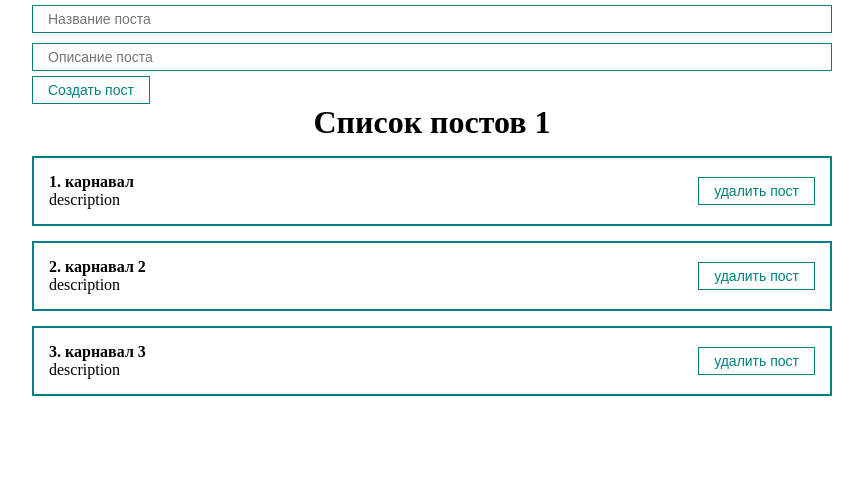
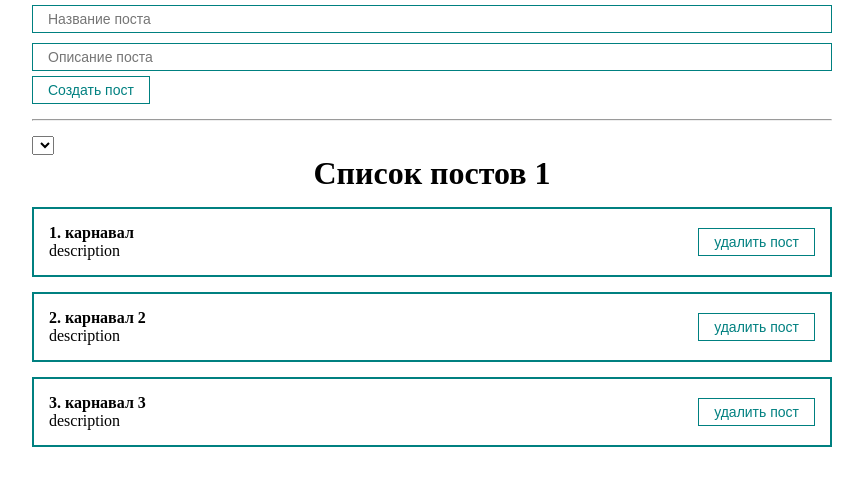
Before and after one commit to EduardBot/modern_react, a React (Create React App) app: page / in a window 1280 px wide. Shown: the top 486 px of the page, without its empty margins (208-1071 px from the left). Built offline with nearby package versions, Linux system fonts and the light colour scheme.

Commit message:
отрисовка по условию

```diff
--- a/src/App.js
+++ b/src/App.js
@@ -4,6 +4,7 @@ import "./components/styles/style.css";
 // import Value from "./components/Value";
 import PostList from "./components/PostList";
 import PostForm from "./components/PostForm";
+import Select from "./components/UI/select/Select";
 function App() {
     const [posts, setPosts] = useState([
       {id: 1, title: 'карнавал', body: "description"},
@@ -31,7 +32,12 @@ function App() {
       <Value /> */}
       {/* <PostList posts={posts2} title={"Список постов 2"}/> */}
       <PostForm create={createPost} />
-      <PostList remove={removePost} posts={posts} title={"Список постов 1"}/>
+      <hr style={{margin: '15px 0'}} />
+      <Select />
+      {posts.length !==0
+        ? <PostList remove={removePost} posts={posts} title={"Список постов 1"}/>
+        : <h1 style={{textAlign : "center"}}>Посты не найдены</h1>
+      }
     </div>
   );
 }
--- /dev/null
+++ b/src/components/UI/select/Select.js
@@ -0,0 +1,9 @@
+const Select = ({options, defaultValue}) => {
+  return (
+    <select>
+      <option value="">{defaultValue}</option>
+    </select>
+  );
+};
+
+export default Select;
```
